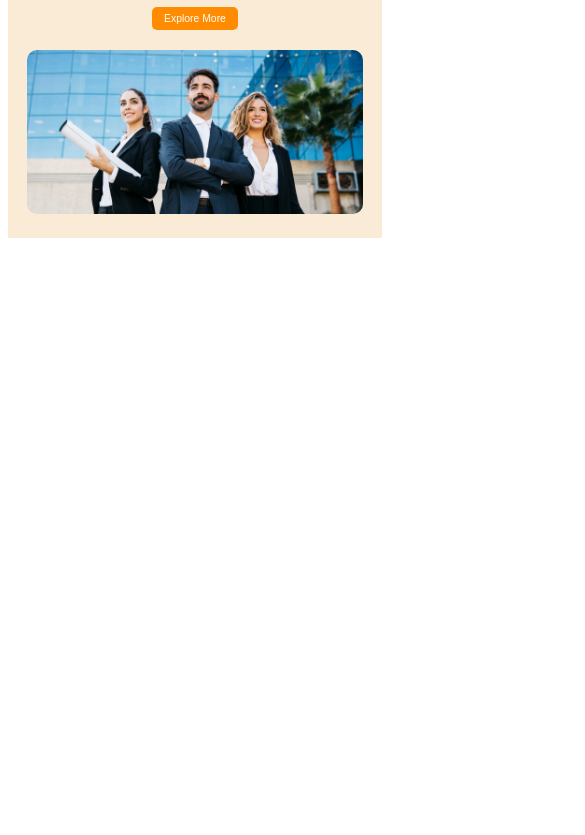
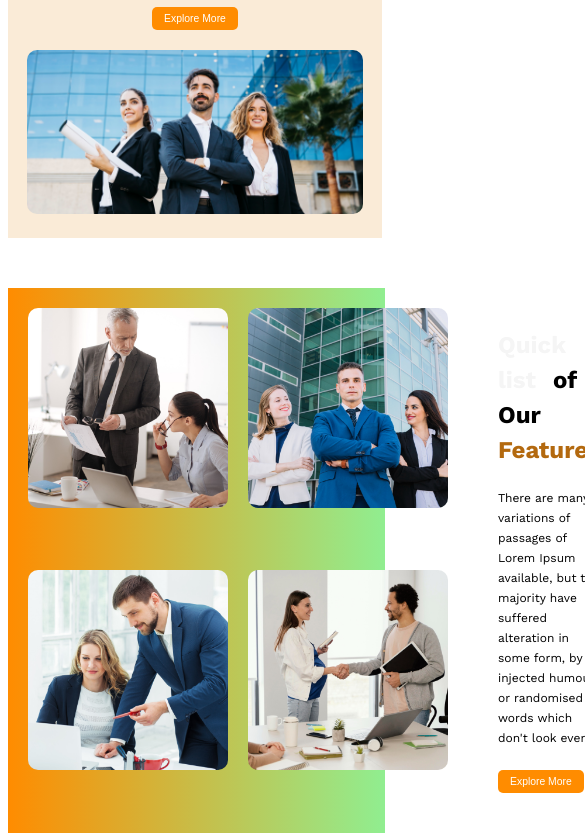
Before and after one commit to Chamak58/G3-Architects-website, a plain HTML site: page index.html in a window 390 px wide. Shown: the part 297-1132 px from the top of the page, 585 px wide, since content can reach past the window. Before the commit the page ends 844 px from the top, so only its background shows below. Drawn offline with nearby package versions, Linux system fonts and the light colour scheme.

Commit message:
added features section without responsive

```diff
--- a/index.html
+++ b/index.html
@@ -48,7 +48,32 @@
     </header>
 
     <!-- This is main section -->
-    <main></main>
+    <main>
+      <!-- features section -->
+      <section class="features center">
+        <div class="photo-collage">
+          <img src="images/team1.png" alt="" />
+          <img src="images/team2.png" alt="" />
+          <img src="images/team3.png" alt="" />
+          <img src="images/team4.png" alt="" />
+        </div>
+        <div class="text-content">
+          <h2>
+            <span class="quick">Quick list</span>
+            <span class="our"> of Our </span>
+            <br />
+
+            <span class="features-text"> Features </span>
+          </h2>
+          <p class="features-info">
+            There are many variations of passages of Lorem Ipsum available, but
+            the majority have suffered alteration in some form, by injected
+            humour, or randomised words which don't look even
+          </p>
+          <button class="btn-primary">Explore More</button>
+        </div>
+      </section>
+    </main>
 
     <!-- This is footer section -->
     <footer></footer>
--- a/styles/style.css
+++ b/styles/style.css
@@ -14,6 +14,8 @@
     width: 80%;
     margin: 0px auto;
   }
+
+  /* header styles */
   header{
     background-color: antiquewhite;
     padding-top: 20px;
@@ -65,7 +67,38 @@
     width: 100%;
     border-radius: 10px;
   }
-
+  .features{
+    display: flex;
+    justify-content: space-between;
+    column-gap: 50px;
+    margin: 50px auto;
+    background: linear-gradient(to right, darkorange, lightgreen);
+    padding: 20px;
+  }
+  .photo-collage{
+    display: grid;
+    grid-template-columns: repeat(2, 2fr);
+    gap: 20px;
+  }
+  .photo-collage img{
+    width: 200px;
+    gap: 20px;
+    border-radius: 10px;
+  }
+  .text-content h2{
+    line-height: 35px;
+    word-spacing: 10px;
+  }
+  .text-content .quick{
+    color: whitesmoke;
+  }
+  .text-content .features-text{
+    color: rgba(177, 101, 8, 0.973);
+  }
+  .text-content .features-info{
+    font-size: 0.75rem;
+    line-height: 20px;
+  }
 
 
 
@@ -86,6 +119,8 @@
     .center{
         width: 90%;
       }
+
+      /* header styles */
       header{
         padding-top: 10px;
         padding-bottom: 20px;
@@ -141,6 +176,8 @@
     .center{
         width: 85%;
       }
+
+      /* header styles */
       header{
         padding-bottom: 30px;
       }
```
